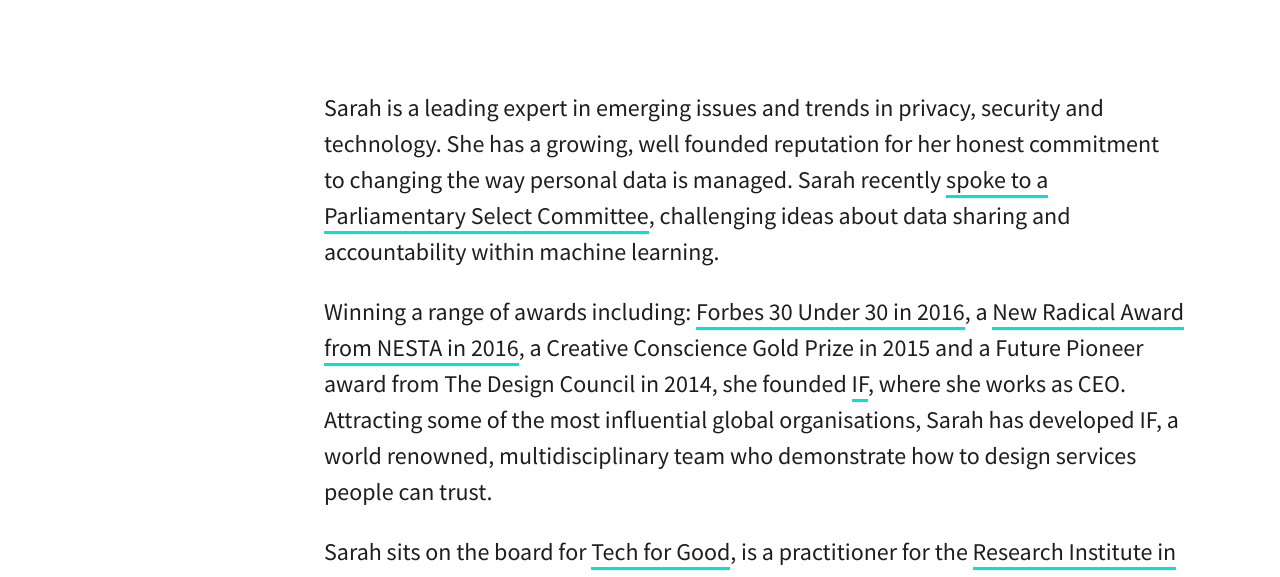
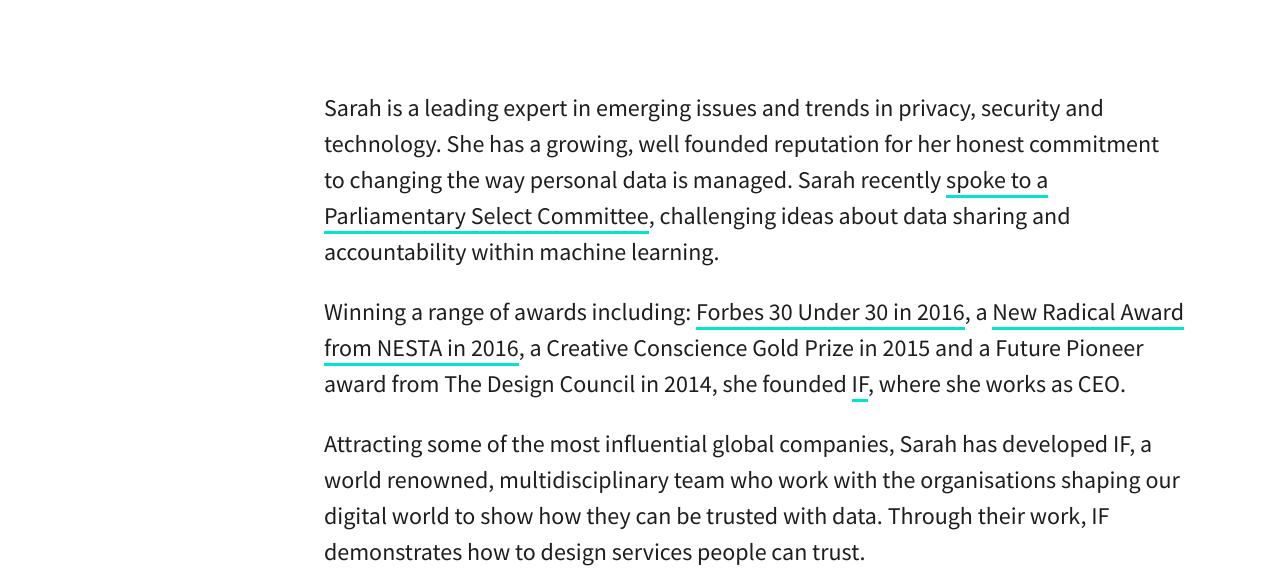
Before and after one commit to sarahtgold/sarah.gold, a website: page ROM.html in a window 1280 px wide. Shown: the part 194-771 px from the top of the page. Drawn offline with Linux system fonts and the light colour scheme.

Commit message:
updates to copy

```diff
--- a/ROM.html
+++ b/ROM.html
@@ -28,7 +28,9 @@
                 <h2>
                         <p>Sarah is a leading expert in emerging issues and trends in privacy, security and technology. She has a growing, well founded reputation for her honest commitment to changing the way personal data is managed. Sarah recently <a href="https://projectsbyif.com/ideas/giving-evidence-to-a-parliament-committee">spoke to a Parliamentary Select Committee</a>, challenging ideas about data sharing and accountability within machine learning.</p>
 
-                        <p>Winning a range of awards including: <a href="http://www.forbes.com/profile/sarah-gold/">Forbes 30 Under 30 in 2016</a>, a <a href="http://www.nesta.org.uk/news/new-radicals-2016/sarah-gold">New Radical Award from NESTA in 2016</a>, a Creative Conscience Gold Prize in 2015 and a Future Pioneer award from The Design Council in 2014, she founded <a href="https://projectsbyif.com/">IF</a>, where she works as CEO. Attracting some of the most influential global organisations, Sarah has developed IF, a world renowned, multidisciplinary team who demonstrate how to design services people can trust.</p>
+                        <p>Winning a range of awards including: <a href="http://www.forbes.com/profile/sarah-gold/">Forbes 30 Under 30 in 2016</a>, a <a href="http://www.nesta.org.uk/news/new-radicals-2016/sarah-gold">New Radical Award from NESTA in 2016</a>, a Creative Conscience Gold Prize in 2015 and a Future Pioneer award from The Design Council in 2014, she founded <a href="https://projectsbyif.com/">IF</a>, where she works as CEO.</p>
+
+                        <p>Attracting some of the most influential global companies, Sarah has developed IF, a world renowned, multidisciplinary team who work with the organisations shaping our digital world to show how they can be trusted with data. Through their work, IF demonstrates how to design services people can trust.</p>
 
                         <p>Sarah sits on the board for <a href="http://www.techforgood.global/">Tech for Good</a>, is a practitioner for the <a href="https://www.riscs.org.uk/">Research Institute in the Science of Cyber Security</a> and a Fellow of the RSA.</p>
 
```
Also changed, not shown: index.html (+1 -1 lines).
